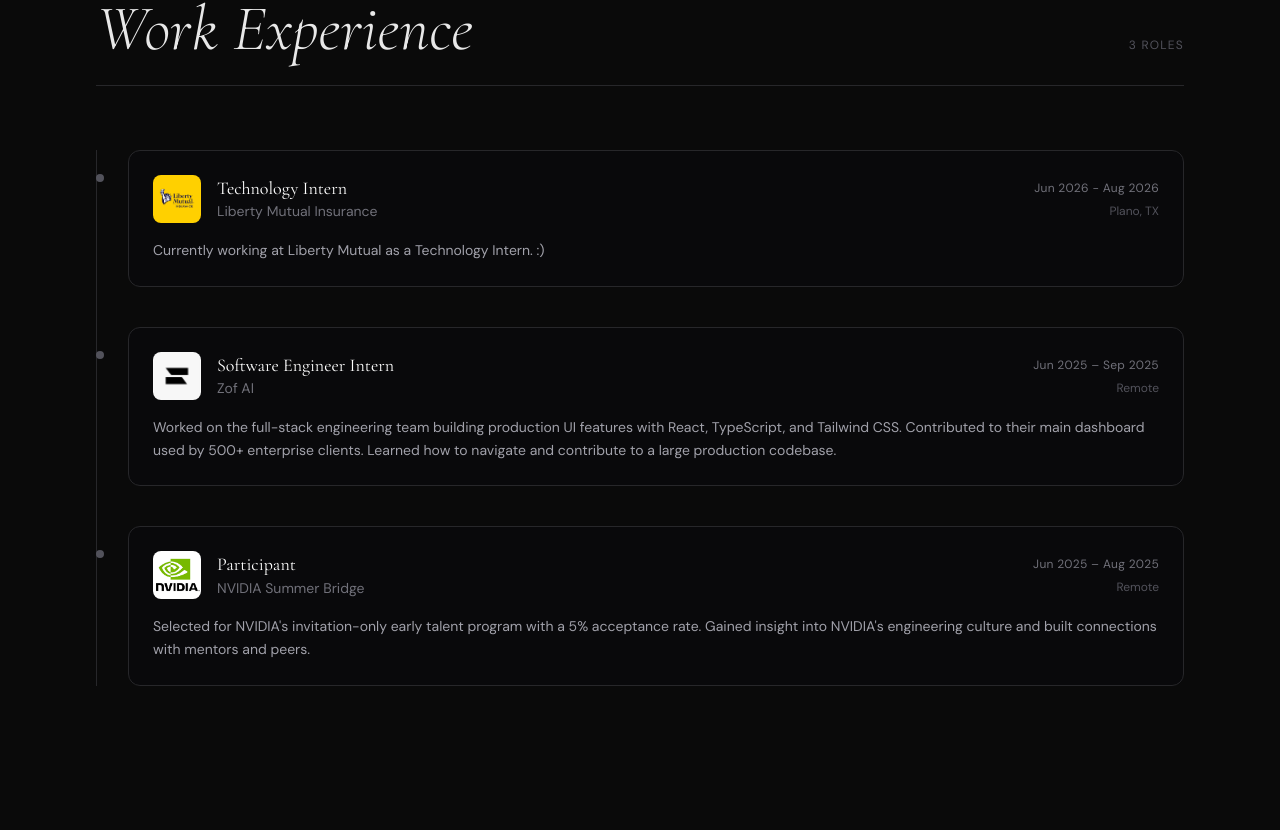
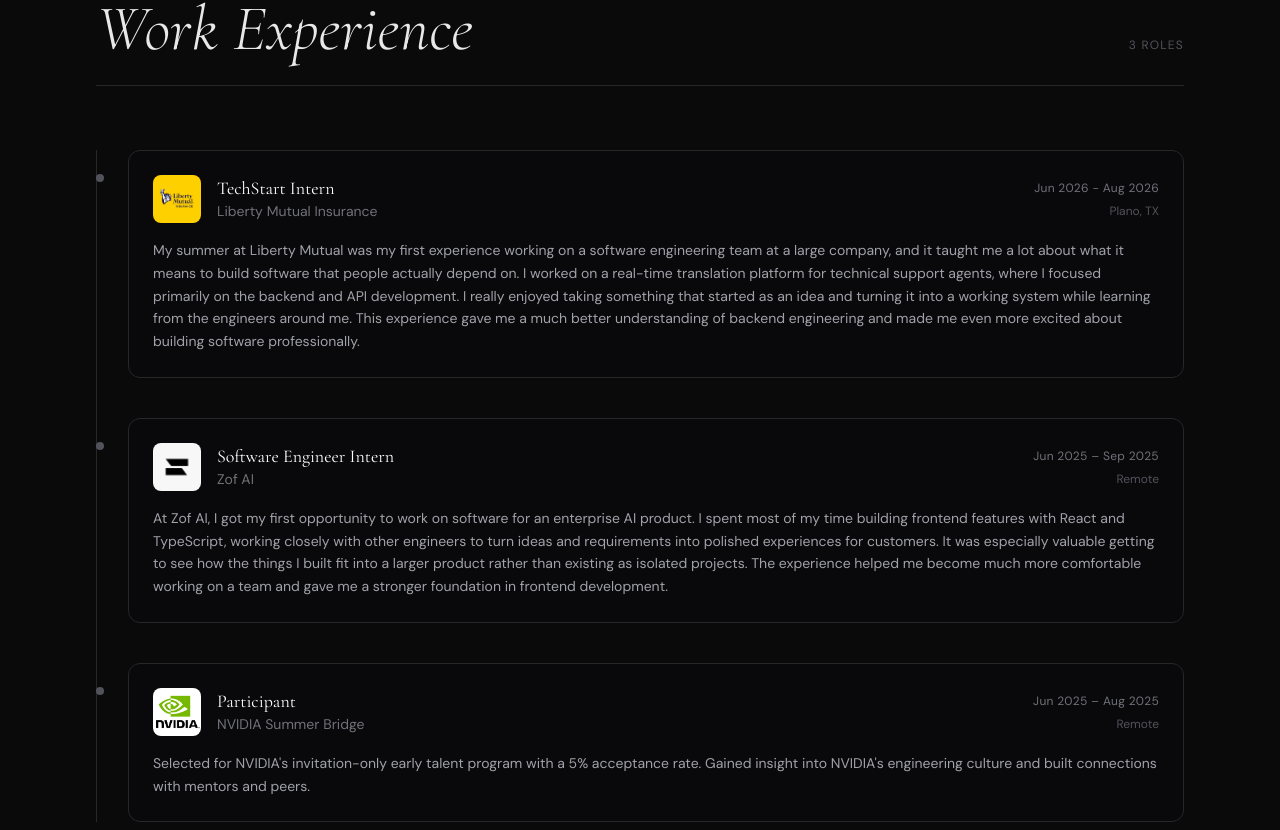
Before and after one commit to AboubakaryT/Webpage, a React (Vite) app: page / in a window 1280 px wide. Shown: the part 1010-1840 px from the top of the page. Built offline with nearby package versions, Linux system fonts and the light colour scheme; no server answers.

Commit message:
updated descriptions

```diff
--- a/src/components/Experience.tsx
+++ b/src/components/Experience.tsx
@@ -6,12 +6,13 @@ const displayFont = { fontFamily: "'Cormorant Garamond', serif" };
 export default function Experience() {
   const experiences = [
     {
-      title: "Technology Intern",
+      title: "TechStart Intern",
       company: "Liberty Mutual Insurance",
       img: liberty,
       location: "Plano, TX",
       date: "Jun 2026 - Aug 2026",
-      description: "Currently working at Liberty Mutual as a Technology Intern. :)",
+      description: "My summer at Liberty Mutual was my first experience working on a software engineering team at a large company, and it taught me a lot about what it means to build software that people actually depend on. I worked on a real-time translation platform for technical support agents, where I focused primarily on the backend and API development. I really enjoyed taking something that started as an idea and turning it into a working system while learning from the engineers around me. This experience gave me a much better understanding of backend engineering and made me even more excited about building software professionally."
+
     },
     {
       title: "Software Engineer Intern",
@@ -20,7 +21,7 @@ export default function Experience() {
       location: "Remote",
       date: "Jun 2025 – Sep 2025",
       description:
-        "Worked on the full-stack engineering team building production UI features with React, TypeScript, and Tailwind CSS. Contributed to their main dashboard used by 500+ enterprise clients. Learned how to navigate and contribute to a large production codebase.",
+        "At Zof AI, I got my first opportunity to work on software for an enterprise AI product. I spent most of my time building frontend features with React and TypeScript, working closely with other engineers to turn ideas and requirements into polished experiences for customers. It was especially valuable getting to see how the things I built fit into a larger product rather than existing as isolated projects. The experience helped me become much more comfortable working on a team and gave me a stronger foundation in frontend development.",
     },
     {
       title: "Participant",
@@ -59,7 +60,7 @@ export default function Experience() {
               {/* Timeline dot */}
               <div className="absolute -left-8 top-6 w-2 h-2 rounded-full bg-zinc-600 group-hover:bg-white transition-colors duration-300" />
 
-              <div className="bg-zinc-950 border border-zinc-800 rounded-xl p-6 hover:border-zinc-600 transition-colors duration-300">
+              <div className="bg-zinc-950 border border-zinc-800 rounded-xl p-6 hover:border-zinc-600 text-white transition-colors duration-300">
                 <div className="flex flex-col sm:flex-row sm:items-start sm:justify-between gap-4 mb-4">
                   <div className="flex gap-4 items-center">
                     <img
@@ -82,7 +83,7 @@ export default function Experience() {
                     <p className="text-zinc-600 text-xs mt-1">{exp.location}</p>
                   </div>
                 </div>
-                <p className="text-zinc-400 text-sm leading-relaxed">{exp.description}</p>
+                <p className="text-zinc-400 text-sm leading-relaxed hover:text-white">{exp.description}</p>
               </div>
             </div>
           ))}
--- /dev/null
+++ b/src/components/MESP/Mesp.tsx
@@ -0,0 +1,5 @@
+export default function MESP(){
+    return(
+       <section id = "mesp"></section>
+    )
+}
```
